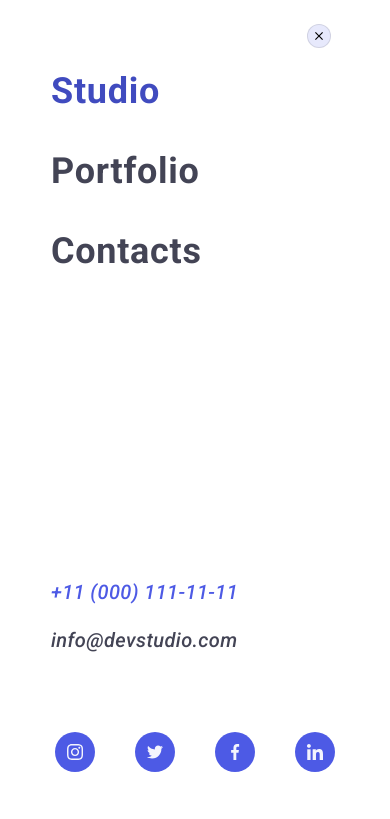
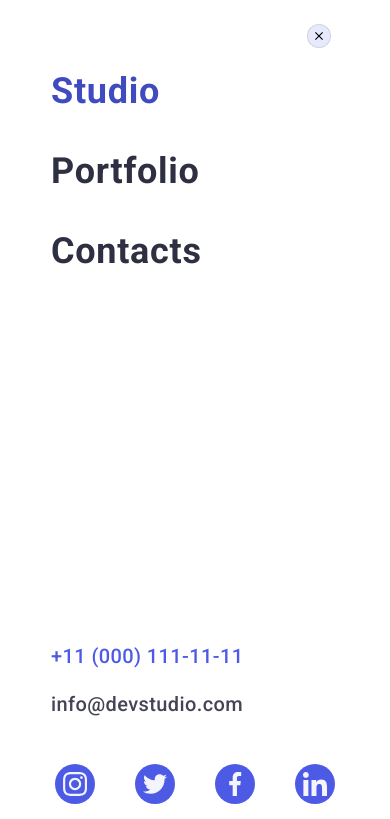
Before and after one commit to Taras-Lisnyak/goit-markup-hw-06, a plain HTML site: page index.html in a window 390 px wide. Both pictures are taken after a click on the button 327 px from the left and 26 px from the top of the page. Shown: the top 819 px of the page. Drawn offline with nearby package versions, Linux system fonts and the light colour scheme.

Commit message:
final edit

```diff
--- a/css/styles.css
+++ b/css/styles.css
@@ -59,8 +59,6 @@ button {
 @media screen and (min-width: 768px) {
  .container  {
     max-width: 768px;
-    margin: 0 auto;
-    padding: 0 16px;
     }
 }
 
@@ -166,6 +164,7 @@ letter-spacing: 0.03em;
 }
 
 .header-link-item {
+    display: block;
     padding: 24px 0 24px;
     font-weight: 500;
     font-size: 16px;
@@ -192,6 +191,14 @@ letter-spacing: 0.03em;
     border-radius: 2px;
 
     background-color: #404bbf;
+}
+
+.header-link-item.current {
+    color: #404bbf;
+}
+
+.header-link-item:active {
+    color: #404bbf;
 }
 
 .header-link-item:hover {
@@ -311,9 +318,16 @@ letter-spacing: 0.03em;
     display: flex;
     flex-direction: column;
     gap: 40px;
+    margin-bottom: 168px;
 }
 
-.mobile-menu-nav-text {
+.mobile-menu-nav-list {
+    display: flex;
+    flex-direction: column;
+    gap: 40px;
+}
+
+.mobile-menu-nav-link {
     display: flex;
     align-items: center;
     justify-content: space-between;
@@ -323,17 +337,19 @@ letter-spacing: 0.03em;
 font-size: 36px;
 line-height: 111%;
 letter-spacing: 0.02em;
+text-decoration: none;
+color: #2e2f42;;
 }
 
-.mobile-menu-nav-text:hover,
-.mobile-menu-nav-text:focus,
-.mobile-menu-nav-text.current {
+.mobile-menu-nav-link:hover,
+.mobile-menu-nav-link:focus,
+.mobile-menu-nav-link.current {
     color:#404bbf;
 }
 
-.mobile-menu-address-text:hover,
-.mobile-menu-address-text:focus,
-.mobile-menu-address-text.current {
+.mobile-menu-address-link:hover,
+.mobile-menu-address-link:focus,
+.mobile-menu-address-link.current {
     color: #4d5ae5;
 }
 
@@ -344,11 +360,20 @@ letter-spacing: 0.02em;
     margin-bottom: 48px;
 }
 
-.mobile-menu-address-text {
+.mobile-menu-address-list {
+    display: flex;
+    flex-direction: column;
+    gap: 24px;
+}
+
+.mobile-menu-address-link {
+    font-style: normal;
     font-weight: 500;
 font-size: 20px;
 line-height: 120%;
 letter-spacing: 0.02em;
+text-decoration: none;
+color: #434455;
 }
 
 .mobile-menu-social-container {
@@ -407,10 +432,7 @@ letter-spacing: 0.02em;
     background-color: #2e2f42;
     padding: 72px 0 72px;
     background-image: linear-gradient(to bottom, rgba(46, 47, 66, 0.7), rgba(46, 47, 66, 0.7)),
-    image-set(
-        url('../images/hero/hero-mobile-min.jpg') 1x,
-        url('../images/hero/hero-mobile@2x-min.jpg') 2x
-    );
+    url('../images/hero/hero-mobile-min.jpg');
     margin: 0 auto;
 }
 
@@ -453,15 +475,19 @@ letter-spacing: 0.02em;
     background-color: #404bbf;
 }
 
+@media screen and (max-width: 767px) and (min-resolution: 2dppx) {
+    .main-section {
+    background-image: linear-gradient(to bottom, rgba(46, 47, 66, 0.7), rgba(46, 47, 66, 0.7)),
+    url('../images/hero/hero-mobile@2x-min.jpg');
+}
+}
+
 @media screen and (min-width: 768px) {
     .main-section {
         max-width: 768px;
     padding: 112px 0 112px;
     background-image: linear-gradient(to bottom, rgba(46, 47, 66, 0.7), rgba(46, 47, 66, 0.7)),
-     image-set(
-        url('../images/hero/hero-tab-min.jpg') 1x,
-        url('../images/hero/hero-tab@2x-min.jpg') 2x
-    );
+    url('../images/hero/hero-tab-min.jpg');
 }
 
 .page-title {
@@ -473,20 +499,31 @@ letter-spacing: 0.02em;
 }
 }
 
+@media screen and (min-width: 768px) and (max-width: 1157px) and (min-resolution: 2dppx) {
+    .main-section {
+        background-image: linear-gradient(to bottom, rgba(46, 47, 66, 0.7), rgba(46, 47, 66, 0.7)),
+        url('../images/hero/hero-tab@2x-min.jpg');
+    }
+}
+
 @media screen and (min-width: 1158px) {
 .main-section {
     max-width: 1440px;
     padding: 188px 0 188px;
     background-image: linear-gradient(to bottom, rgba(46, 47, 66, 0.7), rgba(46, 47, 66, 0.7)),
-    image-set(
-        url('../images/hero/hero-desc-min.jpg') 1x,
-        url('../images/hero/hero-desc@2x-min.jpg') 2x
-    );
+    url('../images/hero/hero-desc-min.jpg');
 }
 
 .page-title {
     margin: 0px auto 48px auto;
 }
+}
+
+@media screen and (min-width: 1158px) and (min-resolution: 2dppx) {
+    .main-section {
+        background-image: linear-gradient(to bottom, rgba(46, 47, 66, 0.7), rgba(46, 47, 66, 0.7)),
+        url('../images/hero/hero-desc@2x-min.jpg');
+    }
 }
 
 /* advantages */
@@ -577,7 +614,9 @@ letter-spacing: 0.02em;
 }
 
 @media screen and (min-width: 1158px) {
-
+    .advantages {
+        padding: 120px 0 120px;
+    }
 
     .advanteges-list-item {
     width: calc((100% - 72px) / 4);
@@ -836,6 +875,10 @@ letter-spacing: 0.02em;
         padding-bottom: 120px;
     }
 
+.portfolio-list {
+    row-gap: 40px;
+}
+
     .portfolio-list-item {
     width: calc((100% - 48px) / 3);
     box-shadow: none;
@@ -881,9 +924,11 @@ letter-spacing: 0.02em;
 
 .footer-logo-container {
     text-align: center;
+    margin-bottom: 72px;
 }
 
 .footer-social-container {
+    margin-bottom: 72px;
 }
 
 .footer-logo {
@@ -905,7 +950,6 @@ letter-spacing: 0.02em;
     line-height: 1.5;
     letter-spacing: 0.02em;
     text-align: left;
-    margin-bottom: 72px;
 }
 
 .footer-social-text {
@@ -926,7 +970,6 @@ letter-spacing: 0.02em;
 .footer-social-list-item {
     width: 40px;
     height: 40px;
-    margin-bottom: 72px;
 }
 
 .footer-social-link-item {
@@ -1319,7 +1362,6 @@ background: #fcfcfc;
 }
 
 .modal-form-checkbox-input {
-
 }
 
 .modal-form-checkbox-input:checked + .modal-form-label-privacy > .modal-span-privacy {
@@ -1338,6 +1380,7 @@ background: #fcfcfc;
 
 .modal-form-label-privacy {
     display: flex;
+    flex-shrink: 0;
     align-items: center;
     font-size: 12px;
     line-height: 1.17;
@@ -1365,8 +1408,11 @@ background: #fcfcfc;
     margin-right: 8px;
 }
 
-.modal-chechbox-svg {
-    flex-shrink: 9;
+.modal-checkbox-svg {
+}
+
+.modal-span-privacy-text {
+    width: 232px;
 }
 
 .modal-form-button {
--- a/index.html
+++ b/index.html
@@ -53,14 +53,12 @@
             </li>
          </ul>
       </address>
-
       <button class="burger-btn" type="button" data-menu-open>
          <svg class="burger-icon" width="24" height="24">
             <use href="./images/icons.svg#icon-burger"></use>
          </svg>
       </button>
    </div>
-
    <div class="mobile-menu" data-menu>
       <div class="container mobile-menu-container">
          <button class="mobile-menu-close" type="button" data-menu-close>
@@ -70,52 +68,67 @@
          </button>
          <nav class="mobile-menu-nav">
             <div class="mobile-menu-nav-container">
-              <p class="mobile-menu-nav-text current">Studio</p>
-              <p class="mobile-menu-nav-text">Portfolio</p>
-              <p class="mobile-menu-nav-text">Contacts</p>
+               <ul class="mobile-menu-nav-list">
+                  <li class="mobile-menu-nav-item">
+                     <a class="mobile-menu-nav-link current" href="#">Studio</a>
+                  </li>
+                  <li class="mobile-menu-nav-item">
+                     <a class="mobile-menu-nav-link" href="#">Portfolio</a>
+                  </li>
+                  <li class="mobile-menu-nav-item">
+                     <a class="mobile-menu-nav-link" href="#">Contacts</a>
+                  </li>
+               </ul>
             </div>
          </nav>
-
          <address>
             <div class="mobile-menu-address-container">
-              <p class="mobile-menu-address-text current">
-                +11 (000) 111-11-11
-              </p>
-              <p class="mobile-menu-address-text">info@devstudio.com</p>
+               <ul class="mobile-menu-address-list">
+                  <li class="mobile-menu-address-item">
+                     <a class="mobile-menu-address-link current" href="#"
+                        >+11 (000) 111-11-11</a
+                        >
+                  </li>
+                  <li class="mobile-menu-address-item">
+                     <a class="mobile-menu-address-link" href="#"
+                        >info@devstudio.com</a
+                        >
+                  </li>
+               </ul>
             </div>
          </address>
          <div class="mobile-menu-social-container">
-            <div class="team-info-container">
             <ul class="mobile-menu-social-list">
                <li class="mobile-menu-list-item">
-                  <a class="mobile-menu-link-item" href=""
-                    ><svg class="mobile-menu-svg-item" width="16" height="16">
+                  <a class="mobile-menu-link-item" href="">
+                     <svg class="mobile-menu-svg-item" width="24" height="24">
                         <use href="./images/icons.svg#icon-instagram"></use>
                      </svg>
                   </a>
                </li>
                <li class="mobile-menu-list-item">
-                  <a class="mobile-menu-link-item" href=""
-                    ><svg class="mobile-menu-svg-item" width="16" height="16">
+                  <a class="mobile-menu-link-item" href="">
+                     <svg class="mobile-menu-svg-item" width="24" height="24">
                         <use href="./images/icons.svg#icon-twitter"></use>
                      </svg>
                   </a>
                </li>
                <li class="mobile-menu-list-item">
-                  <a class="mobile-menu-link-item" href=""
-                    ><svg class="mobile-menu-svg-item" width="16" height="16">
+                  <a class="mobile-menu-link-item" href="">
+                     <svg class="mobile-menu-svg-item" width="24" height="24">
                         <use href="./images/icons.svg#icon-facebook"></use>
                      </svg>
                   </a>
                </li>
                <li class="mobile-menu-list-item">
                   <a class="mobile-menu-link-item" href="">
-                    <svg class="mobile-menu-svg-item" width="16" height="16">
+                     <svg class="mobile-menu-svg-item" width="24" height="24">
                         <use href="./images/icons.svg#icon-linkedin"></use>
                      </svg>
                   </a>
                </li>
             </ul>
+         </div>
       </div>
    </div>
    </div>
@@ -809,7 +822,7 @@
                   <use href="./images/icons.svg#icon-vector"></use>
                 </svg>
               </span>
-              <span>
+              <span class="modal-span-privacy-text">
                 I accept the terms and conditions of the
                 <a class="modal-form-label-link">Privacy Policy</a>
               </span></label
```
Lines whose indentation alone changed are shown as unchanged.
